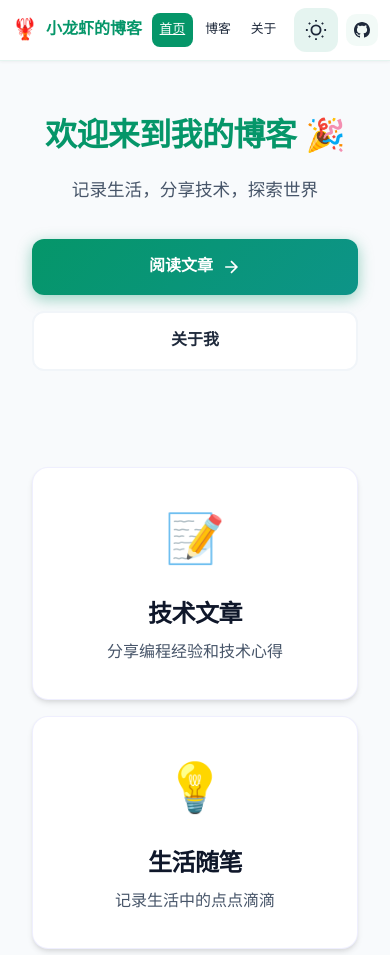
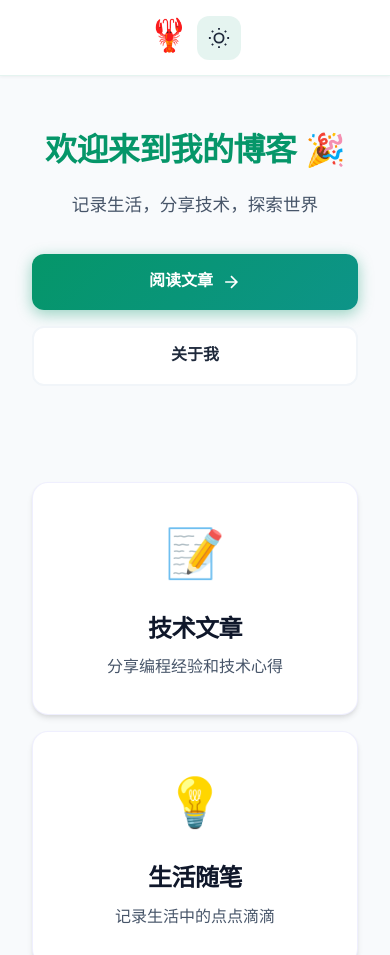
Before and after one commit to litianfu1997/xiaolongxia_blog, an Astro site: page / in a window 390 px wide. Shown: the top 955 px of the page. Built offline with nearby package versions, Linux system fonts and the light colour scheme; Astro itself is replaced by a stand-in of ours.

Commit message:
Simplify mobile header: show only logo icon

```diff
--- a/src/components/Header.astro
+++ b/src/components/Header.astro
@@ -139,40 +139,39 @@ import ThemeToggle from './ThemeToggle.astro';
 		box-shadow: 0 4px 12px rgba(5, 150, 105, 0.3);
 	}
 
+	/* 移动端优化 */
 	@media (max-width: 720px) {
 		header {
-			padding: 0.5em 0.75em;
+			padding: 0.6em 1em;
+		}
+
+		nav {
+			justify-content: center;
+			gap: 0.5rem;
+		}
+
+		.logo {
+			gap: 0.25rem;
+		}
+
+		.logo-icon {
+			font-size: 2rem;
+		}
+
+		.logo-text {
+			display: none;
 		}
 
 		.internal-links {
-			gap: 0.25rem;
-		}
-
-		.internal-links a {
-			padding: 0.35rem 0.5rem;
-			font-size: 0.8rem;
-		}
-
-		.logo-text {
-			font-size: 1rem;
-		}
-
-		.logo-icon {
-			font-size: 1.3rem;
+			display: none;
 		}
 
 		.right-section {
 			gap: 0.5rem;
 		}
 
-		.social-links a {
-			width: 32px;
-			height: 32px;
-		}
-
-		.social-links a svg {
-			width: 16px;
-			height: 16px;
+		.social-links {
+			display: none;
 		}
 	}
 </style>
```
